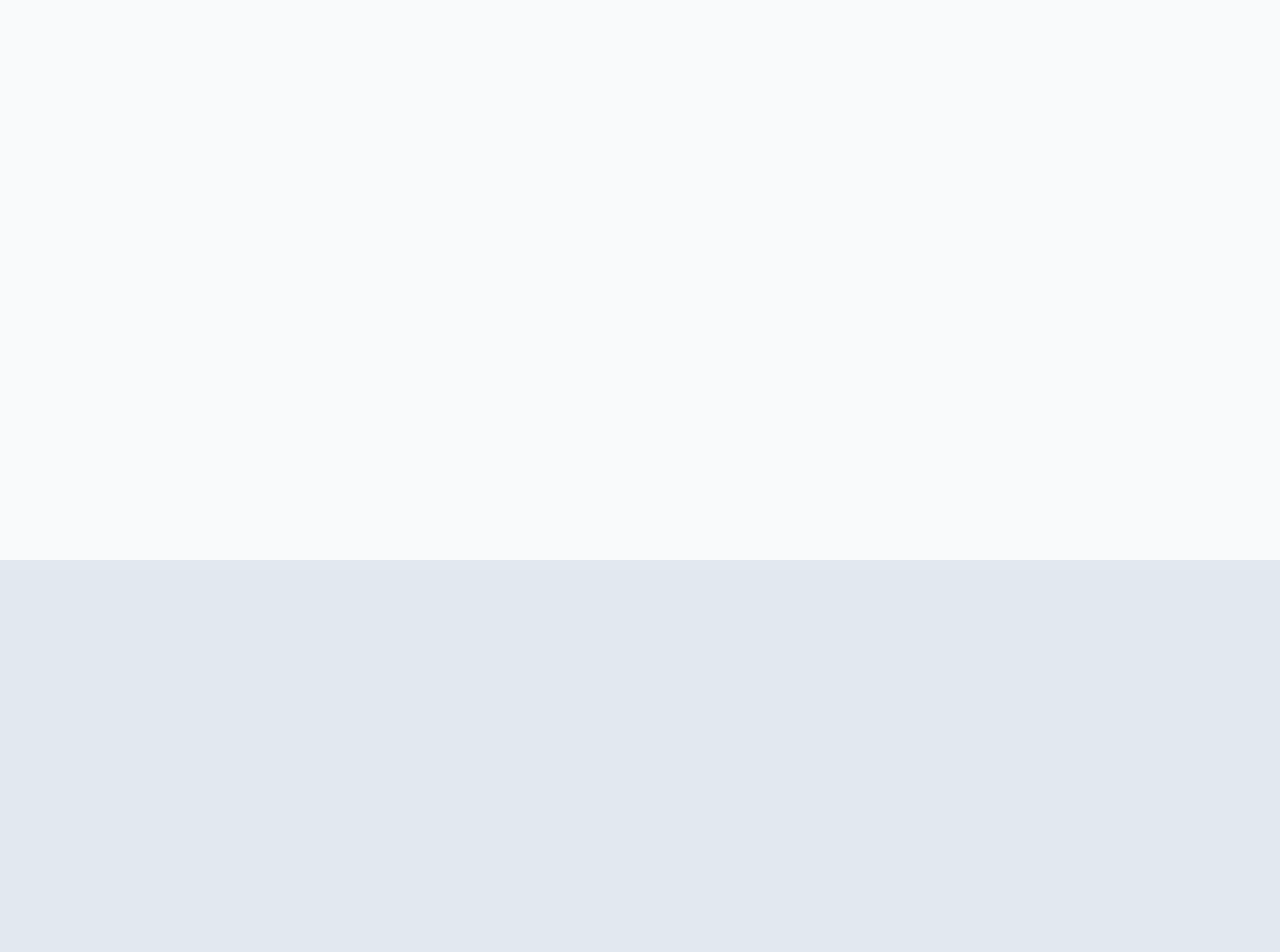
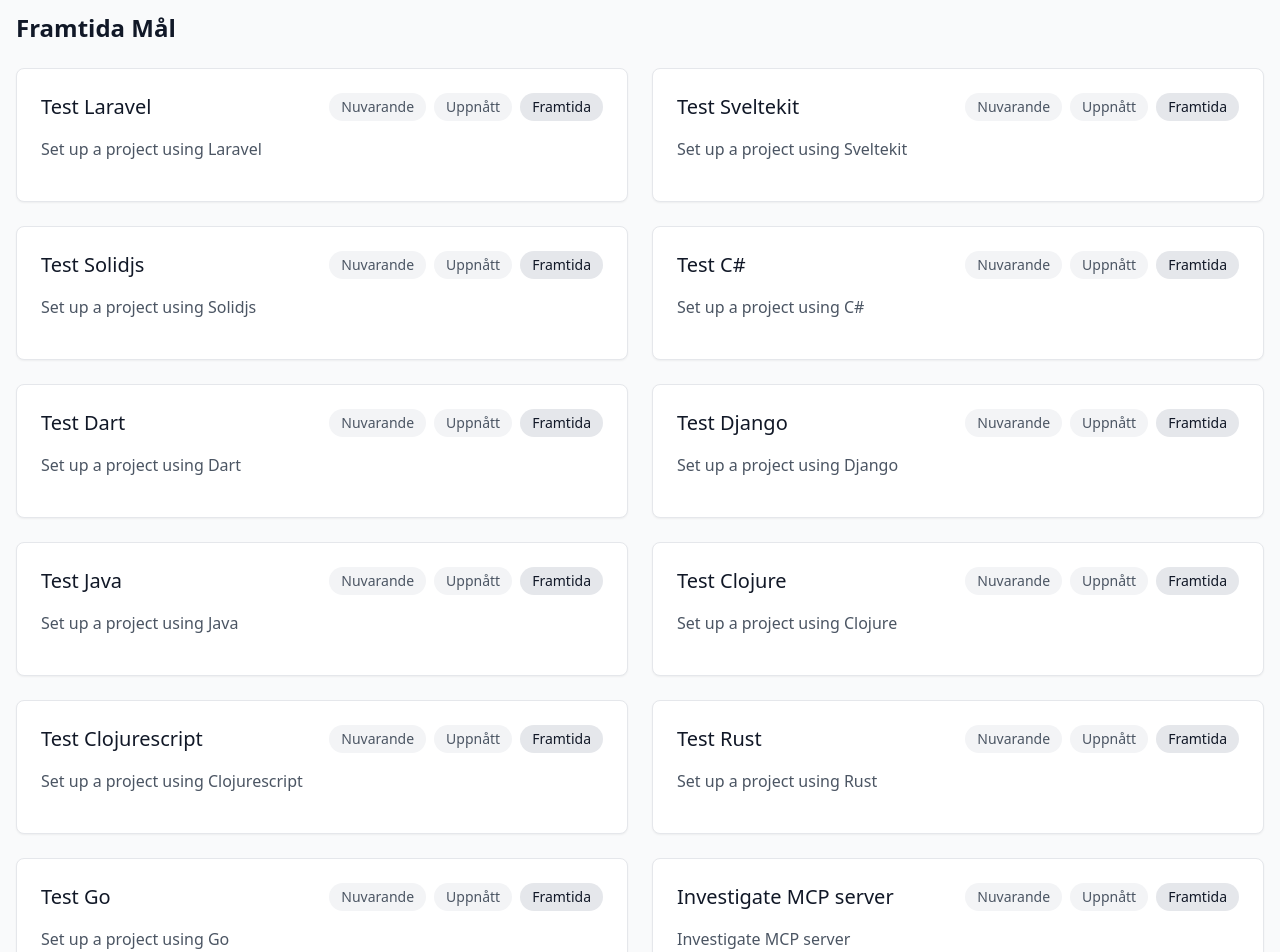
Before and after one commit to karlmovin/karlmovin.github.io, a React (Vite) app: page /goals in a window 1280 px wide. Shown: the part 240-1192 px from the top of the page. Before the commit the page ends 800 px from the top, so only its background shows below. Built offline with nearby package versions, Linux system fonts and the light colour scheme; no server answers.

Commit message:
Lägg till nya bokmärken för Anime.js och Min.io samt utöka initiala mål med flera programmeringsspråk och projekt.

```diff
--- a/src/data/bookmarks.json
+++ b/src/data/bookmarks.json
@@ -612,6 +612,18 @@
       "title": "D3.js",
       "description": "D3.js is a JavaScript library for manipulating documents based on data.",
       "tags": ["javascript", "data visualization"]
+    },
+    {
+      "url": "https://animejs.com/",
+      "title": "Anime.js",
+      "description": "Anime.js is a JavaScript library for creating animations.",
+      "tags": ["javascript", "animation"]
+    },
+    {
+      "url": "https://min.io/",
+      "title": "Min.io",
+      "description": "Min.io is a high performance, distributed object storage system.",
+      "tags": ["storage", "object storage"]
     }
   ]
 }
--- a/src/data/goals.ts
+++ b/src/data/goals.ts
@@ -6,4 +6,90 @@ export type Goal = {
   date?: string;
 };
 
-export const initialGoals: Goal[] = [];
+export const initialGoals: Goal[] = [
+  {
+    id: "1",
+    title: "Test Laravel",
+    description: "Set up a project using Laravel",
+    status: "future",
+  },
+  {
+    id: "2",
+    title: "Test Sveltekit",
+    description: "Set up a project using Sveltekit",
+    status: "future",
+  },
+  {
+    id: "3",
+    title: "Test Solidjs",
+    description: "Set up a project using Solidjs",
+    status: "future",
+  },
+  {
+    id: "4",
+    title: "Test C#",
+    description: "Set up a project using C#",
+    status: "future",
+  },
+  {
+    id: "5",
+    title: "Test Dart",
+    description: "Set up a project using Dart",
+    status: "future",
+  },
+  {
+    id: "6",
+    title: "Test Django",
+    description: "Set up a project using Django",
+    status: "future",
+  },
+  {
+    id: "7",
+    title: "Test Java",
+    description: "Set up a project using Java",
+    status: "future",
+  },
+  {
+    id: "8",
+    title: "Test Clojure",
+    description: "Set up a project using Clojure",
+    status: "future",
+  },
+  {
+    id: "9",
+    title: "Test Clojurescript",
+    description: "Set up a project using Clojurescript",
+    status: "future",
+  },
+  {
+    id: "10",
+    title: "Test Rust",
+    description: "Set up a project using Rust",
+    status: "future",
+  },
+  {
+    id: "11",
+    title: "Test Go",
+    description: "Set up a project using Go",
+    status: "future",
+  },
+  {
+    id: "12",
+    title: "Investigate MCP server",
+    description: "Investigate MCP server",
+    status: "future",
+  },
+  {
+    id: "13",
+    title: "Test web components",
+    description: "Set up a project using web components",
+    status: "future",
+  },
+  {
+    id: "14",
+    title: "Test webassembly",
+    description: "Set up a project using webassembly",
+    status: "future",
+  },
+  // test python
+];
--- a/src/routes/book.tsx
+++ b/src/routes/book.tsx
@@ -8,13 +8,15 @@ function BookPage() {
   )!;
   return (
     <main className="flex flex-col gap-4 container max-w-screen-xl">
-      <p className="text-2xl">{title}</p>
-      <p className="text-sm">Författare: {author}</p>
+      <p className="text-2xl text-gray-900 dark:text-gray-100">{title}</p>
+      <p className="text-sm text-gray-700 dark:text-gray-300">
+        Författare: {author}
+      </p>
       <div className="flex gap-2 flex-wrap">
         {genres.map((genre) => (
           <div
             key={genre}
-            className="relative grid select-none items-center whitespace-nowrap rounded-lg border border-gray-900 py-1.5 px-3 font-sans text-xs font-bold uppercase text-gray-700"
+            className="relative grid select-none items-center whitespace-nowrap rounded-lg border border-gray-900 dark:border-gray-100 py-1.5 px-3 font-sans text-xs font-bold uppercase text-gray-700 dark:text-gray-300"
           >
             {genre}
           </div>
@@ -23,10 +25,10 @@ function BookPage() {
       <ul className="flex flex-col w-full max-w-[32rem] gap-3">
         {notes.map((note, index) => (
           <li
-            className="flex gap-4 pt-2 pb-4 bg-slate-300 border-l-2 border-slate-600"
+            className="flex gap-4 pt-2 pb-4 bg-slate-300 dark:bg-slate-700 border-l-2 border-slate-600 dark:border-slate-400"
             key={index}
           >
-            <p className="before:content-['\201C\00a0'] after:content-['\00a0\201C'] italic mx-2 font-sans antialiased text-gray-800">
+            <p className="before:content-['\201C\00a0'] after:content-['\00a0\201C'] italic mx-2 font-sans antialiased text-gray-800 dark:text-gray-200">
               {note}
             </p>
           </li>
```
